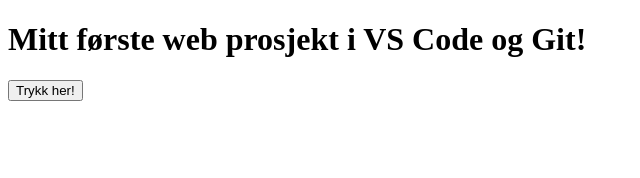
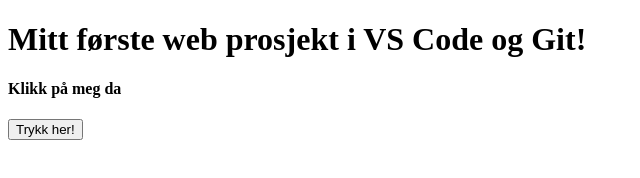
Before and after one commit to RogerAndr/Webprosjekt, a plain HTML site: page index.html in a window 1280 px wide. Shown: the whole page, without its empty margins (0-640 px from the left). Drawn offline with Linux system fonts and the light colour scheme.

Commit message:
Update index.html

```diff
--- a/index.html
+++ b/index.html
@@ -8,6 +8,8 @@
 <body>
 <h1>Mitt første web prosjekt i VS Code og Git!</h1>
 
+<h4 onclick="knapp1()" id='Skrift'>Klikk på meg da</h4>
+
 <button onclick="knapp()">Trykk her!</button>
 
 <script>
@@ -16,6 +18,13 @@
         alert('Velkommen til min første webside :D');
     }
 
+    function knapp1(){
+
+        document.getElementById('skrift').innerHTML = 'Den fungerte!';
+
+
+    }
+
 
 </script>
 
```
